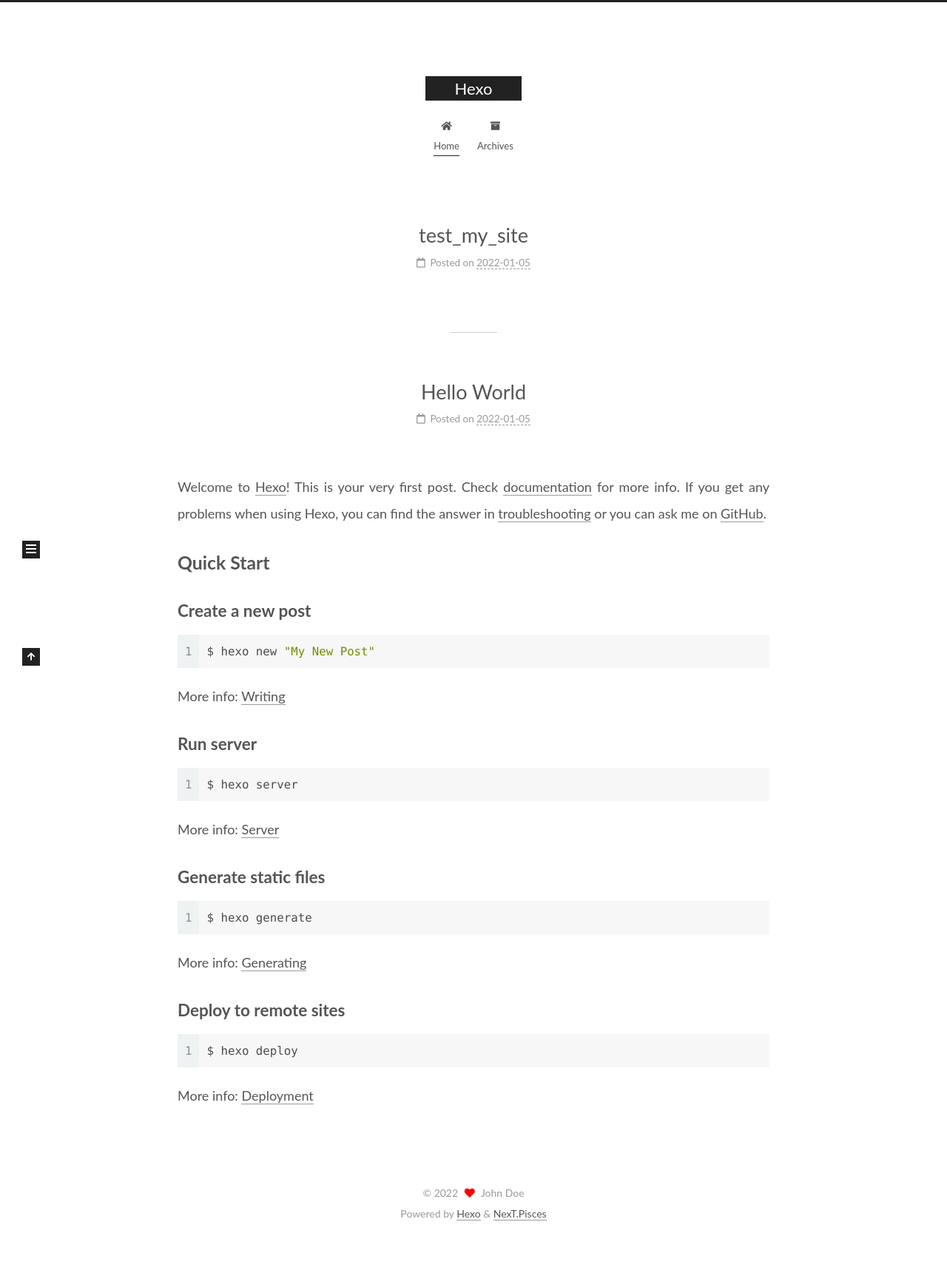
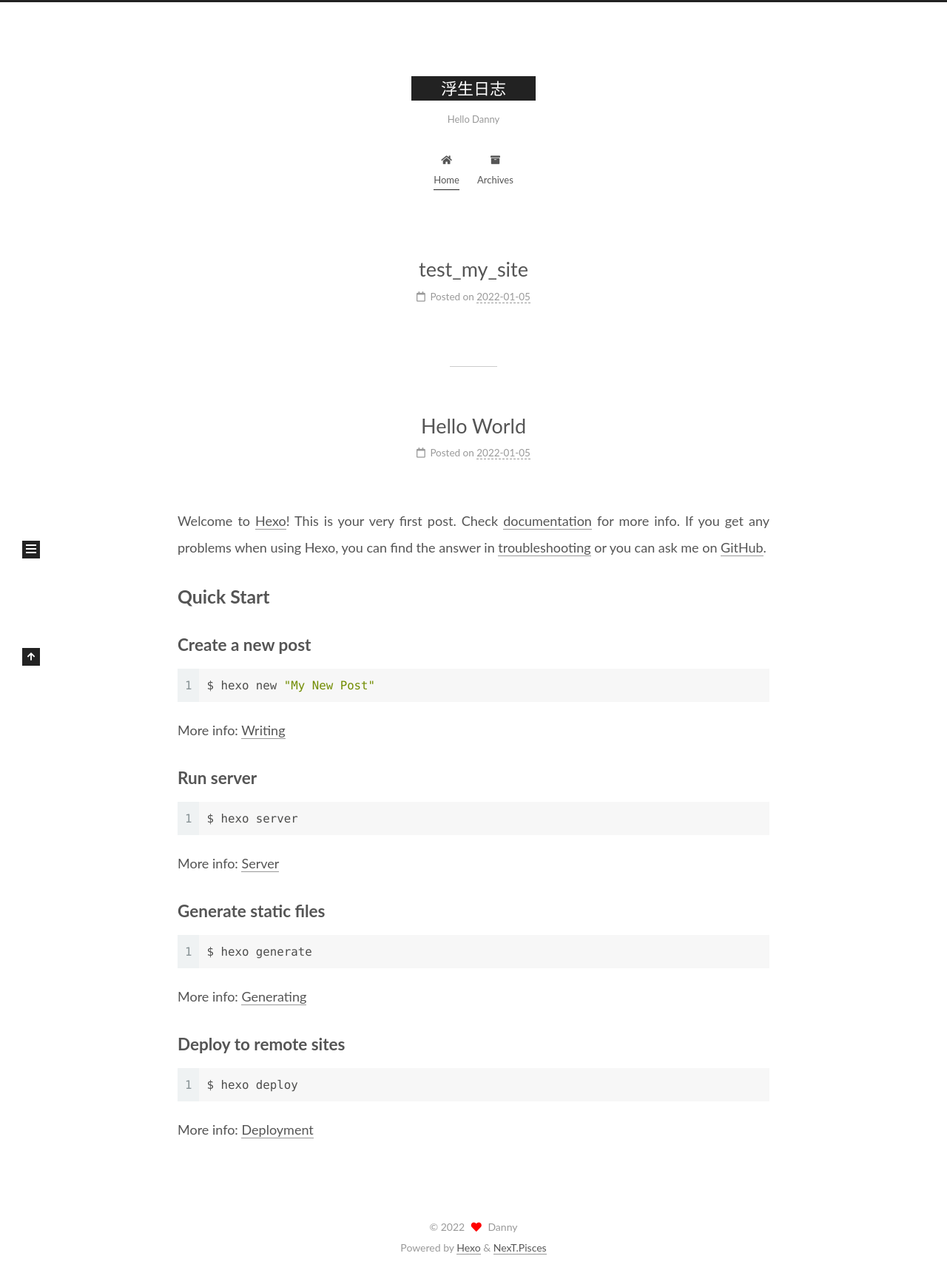
Before and after one commit to iawes/iawes.github.io, a plain HTML site: page index.html in a window 1280 px wide. Shown: the whole page at 74% size. Before the commit the page ends 1675 px from the top, so only its background shows below. Drawn offline with Linux system fonts and the light colour scheme.

Commit message:
Site updated: 2022-01-05 13:58:13

```diff
--- a/index.html
+++ b/index.html
@@ -20,12 +20,14 @@
     var CONFIG = {"hostname":"example.com","root":"/","scheme":"Pisces","version":"7.8.0","exturl":false,"sidebar":{"position":"left","display":"post","padding":18,"offset":12,"onmobile":false},"copycode":{"enable":false,"show_result":false,"style":null},"back2top":{"enable":true,"sidebar":false,"scrollpercent":false},"bookmark":{"enable":false,"color":"#222","save":"auto"},"fancybox":false,"mediumzoom":false,"lazyload":false,"pangu":false,"comments":{"style":"tabs","active":null,"storage":true,"lazyload":false,"nav":null},"algolia":{"hits":{"per_page":10},"labels":{"input_placeholder":"Search for Posts","hits_empty":"We didn't find any results for the search: ${query}","hits_stats":"${hits} results found in ${time} ms"}},"localsearch":{"enable":false,"trigger":"auto","top_n_per_article":1,"unescape":false,"preload":false},"motion":{"enable":true,"async":false,"transition":{"post_block":"fadeIn","post_header":"slideDownIn","post_body":"slideDownIn","coll_header":"slideLeftIn","sidebar":"slideUpIn"}}};
   </script>
 
-  <meta property="og:type" content="website">
-<meta property="og:title" content="Hexo">
+  <meta name="description" content="Danny blogs">
+<meta property="og:type" content="website">
+<meta property="og:title" content="浮生日志">
 <meta property="og:url" content="http://example.com/index.html">
-<meta property="og:site_name" content="Hexo">
+<meta property="og:site_name" content="浮生日志">
+<meta property="og:description" content="Danny blogs">
 <meta property="og:locale" content="en_US">
-<meta property="article:author" content="John Doe">
+<meta property="article:author" content="Danny">
 <meta name="twitter:card" content="summary">
 
 <link rel="canonical" href="http://example.com/">
@@ -41,7 +43,7 @@
   };
 </script>
 
-  <title>Hexo</title>
+  <title>浮生日志</title>
 
 
 
@@ -92,9 +94,10 @@
 
     <a href="/" class="brand" rel="start">
       <span class="logo-line-before"><i></i></span>
-      <h1 class="site-title">Hexo</h1>
+      <h1 class="site-title">浮生日志</h1>
       <span class="logo-line-after"><i></i></span>
     </a>
+      <p class="site-subtitle" itemprop="description">Hello Danny</p>
   </div>
 
   <div class="site-nav-right">
@@ -149,12 +152,12 @@
 
     <span hidden itemprop="author" itemscope itemtype="http://schema.org/Person">
       <meta itemprop="image" content="/images/avatar.gif">
-      <meta itemprop="name" content="John Doe">
-      <meta itemprop="description" content="">
+      <meta itemprop="name" content="Danny">
+      <meta itemprop="description" content="Danny blogs">
     </span>
 
     <span hidden itemprop="publisher" itemscope itemtype="http://schema.org/Organization">
-      <meta itemprop="name" content="Hexo">
+      <meta itemprop="name" content="浮生日志">
     </span>
       <header class="post-header">
         <h2 class="post-title" itemprop="name headline">
@@ -206,12 +209,12 @@
 
     <span hidden itemprop="author" itemscope itemtype="http://schema.org/Person">
       <meta itemprop="image" content="/images/avatar.gif">
-      <meta itemprop="name" content="John Doe">
-      <meta itemprop="description" content="">
+      <meta itemprop="name" content="Danny">
+      <meta itemprop="description" content="Danny blogs">
     </span>
 
     <span hidden itemprop="publisher" itemscope itemtype="http://schema.org/Organization">
-      <meta itemprop="name" content="Hexo">
+      <meta itemprop="name" content="浮生日志">
     </span>
       <header class="post-header">
         <h2 class="post-title" itemprop="name headline">
@@ -326,8 +329,8 @@
 
       <div class="site-overview-wrap sidebar-panel">
         <div class="site-author motion-element" itemprop="author" itemscope itemtype="http://schema.org/Person">
-  <p class="site-author-name" itemprop="name">John Doe</p>
-  <div class="site-description" itemprop="description"></div>
+  <p class="site-author-name" itemprop="name">Danny</p>
+  <div class="site-description" itemprop="description">Danny blogs</div>
 </div>
 <div class="site-state-wrap motion-element">
   <nav class="site-state">
@@ -366,7 +369,7 @@
   <span class="with-love">
     <i class="fa fa-heart"></i>
   </span>
-  <span class="author" itemprop="copyrightHolder">John Doe</span>
+  <span class="author" itemprop="copyrightHolder">Danny</span>
 </div>
   <div class="powered-by">Powered by <a href="https://hexo.io/" class="theme-link" rel="noopener" target="_blank">Hexo</a> & <a href="https://pisces.theme-next.org/" class="theme-link" rel="noopener" target="_blank">NexT.Pisces</a>
   </div>
```
Also changed, not shown: 2022/01/05/hello-world/index.html (+11 -10 lines), 2022/01/05/test-my-site/index.html (+14 -11 lines), archives/2022/01/index.html (+12 -9 lines), archives/2022/index.html (+12 -9 lines), archives/index.html (+12 -9 lines).
